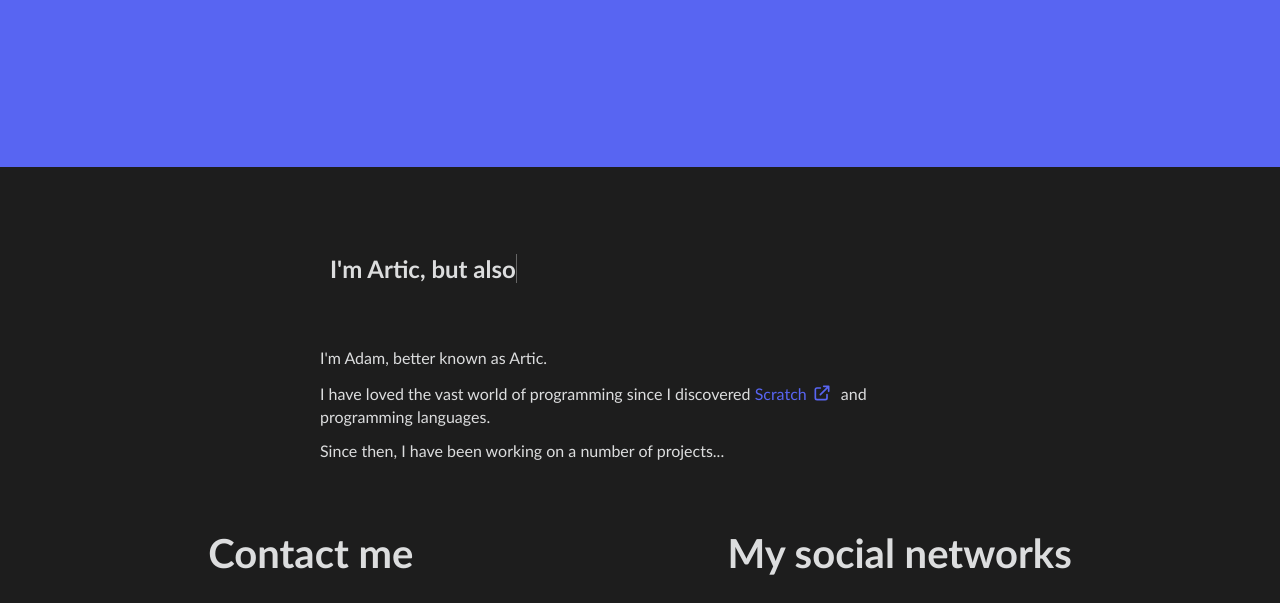
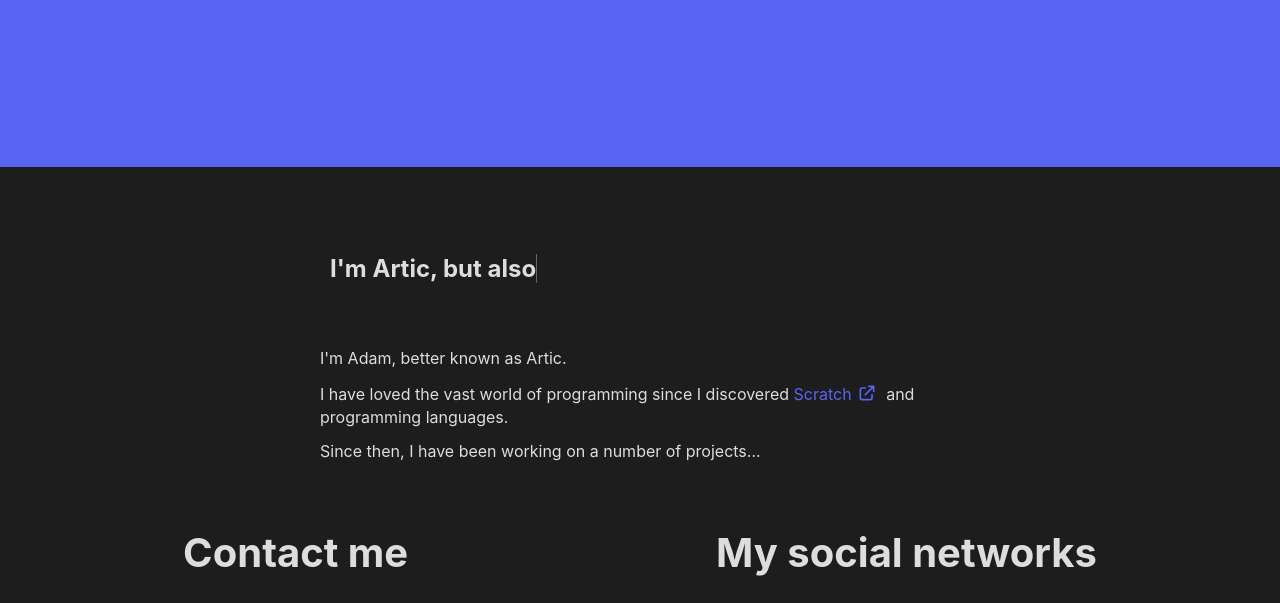
Before and after one commit to ArticOff/ArticOff.github.io, a plain HTML site: page index.html in a window 1280 px wide. Shown: the part 283-886 px from the top of the page. Drawn offline with Linux system fonts and the light colour scheme.

Commit message:
Update style.css

```diff
--- a/css/style.css
+++ b/css/style.css
@@ -6,7 +6,7 @@ html {
 body {
     background-color: #1d1d1d;
     color: #dcddde;
-    font-family: 'Trebuchet MS', sans-serif;
+    font-family: "Alliance No.1",-apple-system,BlinkMacSystemFont,"Segoe UI",Helvetica,Arial,sans-serif,"Apple Color Emoji","Segoe UI Emoji","Segoe UI Symbol";
     line-height: 1.15;
     margin: 0px;
     overflow-x: hidden;
```
